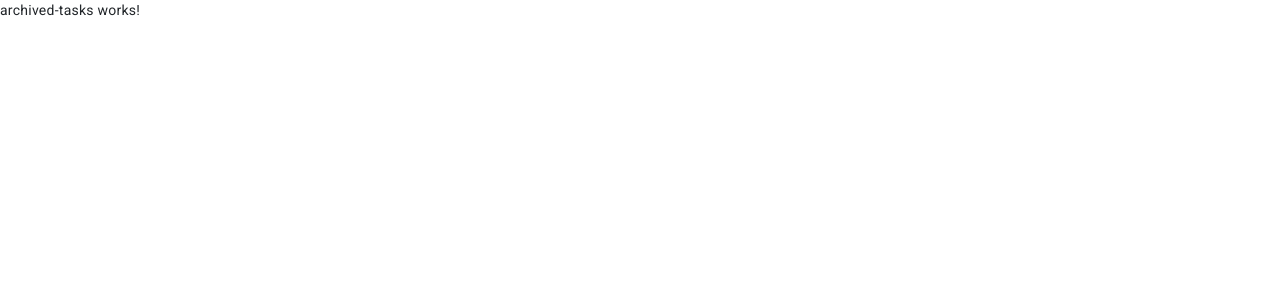
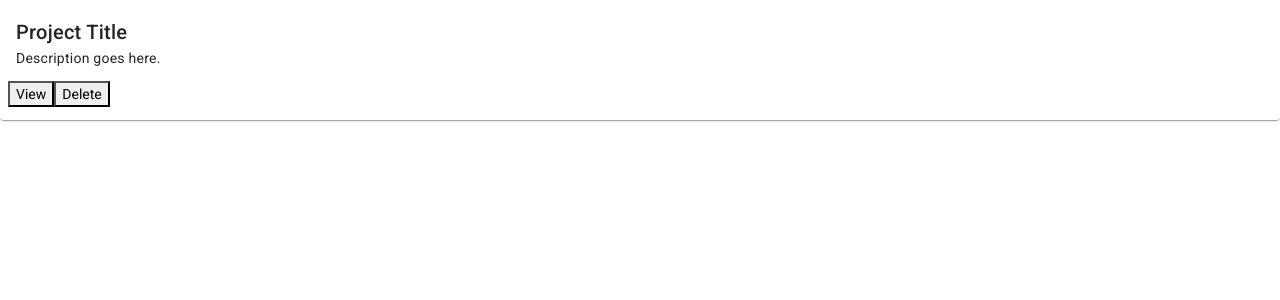
Before and after one commit to wchristian84/to-do-manager, an Angular app: page /archived-tasks in a window 1280 px wide. Shown: the top 300 px of the page. Built offline with nearby package versions, Linux system fonts and the light colour scheme.

Commit message:
started current/archived pages, updated task model

```diff
--- a/src/app/app.module.ts
+++ b/src/app/app.module.ts
@@ -1,5 +1,6 @@
 import { NgModule } from '@angular/core';
 import { BrowserModule } from '@angular/platform-browser';
+import { MatCardModule } from '@angular/material/card';
 
 import { AppRoutingModule } from './app-routing.module';
 import { AppComponent } from './app.component';
@@ -32,7 +33,8 @@ import { VideoComponent } from './video/video.component';
   imports: [
     BrowserModule,
     AppRoutingModule,
-    BrowserAnimationsModule
+    BrowserAnimationsModule,
+    MatCardModule
   ],
   providers: [],
   bootstrap: [AppComponent]
--- a/src/app/list/archived-tasks/archived-tasks.component.html
+++ b/src/app/list/archived-tasks/archived-tasks.component.html
@@ -1,2 +1,25 @@
-<p>archived-tasks works!</p>
-<router-outlet></router-outlet>
+<div>
+  <div layout="row" layout-align="space-between">
+    <div flex="50">
+      <div layout="column">
+        <div><!-- Add ngFor loop here, include index # -->
+          <mat-card>
+            <mat-card-header>
+              <mat-card-title>Project Title</mat-card-title><!-- Include routerlink to archived/[index] -->
+            </mat-card-header>
+            <mat-card-content>
+              <p>Description goes here.</p>
+            </mat-card-content>
+            <mat-card-actions>
+              <button mat-button>View</button><!-- Include routerlink to archived/[index] -->
+              <button mat-button>Delete</button><!-- Add function for deletion -->
+            </mat-card-actions>
+          </mat-card>
+        </div>
+      </div>
+    </div>
+    <div flex="50">
+      <router-outlet></router-outlet>
+    </div>
+  </div>
+</div>
--- a/src/app/list/current-tasks/current-tasks.component.html
+++ b/src/app/list/current-tasks/current-tasks.component.html
@@ -1,2 +1,26 @@
-<p>current-tasks works!</p>
-<router-outlet></router-outlet>
+<div>
+  <div layout="row" layout-align="space-between">
+    <div flex="50">
+      <div layout="column">
+        <div *ngFor="let task of tasks, let i = index">
+          <mat-card>
+            <mat-card-header>
+              <mat-card-title routerLink="['/current', i]">{{ task.name }}</mat-card-title>
+            </mat-card-header>
+            <mat-card-content>
+              <p>{{ task.description }}</p>
+            </mat-card-content>
+            <mat-card-actions>
+              <button mat-button routerLink="['/current', i]">{{ task.name }}>View</button>
+              <button mat-button>Archive</button><!-- Add function for moving to archived array -->
+              <button mat-button>Delete</button><!-- Add function for deletion -->
+            </mat-card-actions>
+          </mat-card>
+        </div>
+      </div>
+    </div>
+    <div flex="50">
+      <router-outlet></router-outlet>
+    </div>
+  </div>
+</div>
--- a/src/app/list/current-tasks/current-tasks.component.ts
+++ b/src/app/list/current-tasks/current-tasks.component.ts
@@ -1,4 +1,5 @@
 import { Component, OnInit } from '@angular/core';
+import { Task } from '../task.model';
 
 @Component({
   selector: 'app-current-tasks',
@@ -6,8 +7,9 @@ import { Component, OnInit } from '@angular/core';
   styleUrls: ['./current-tasks.component.css']
 })
 export class CurrentTasksComponent implements OnInit {
+  tasks: Task[] = [];
 
-  constructor() { }
+  constructor() { } // Inject taskService once it exists
 
   ngOnInit(): void {
   }
--- a/src/app/list/task.model.ts
+++ b/src/app/list/task.model.ts
@@ -1,5 +1,6 @@
 export class Task {
   constructor(
+    public name: string,
     public description: string,
     public materialsNeeded: string[],
     public priority: string,
```
